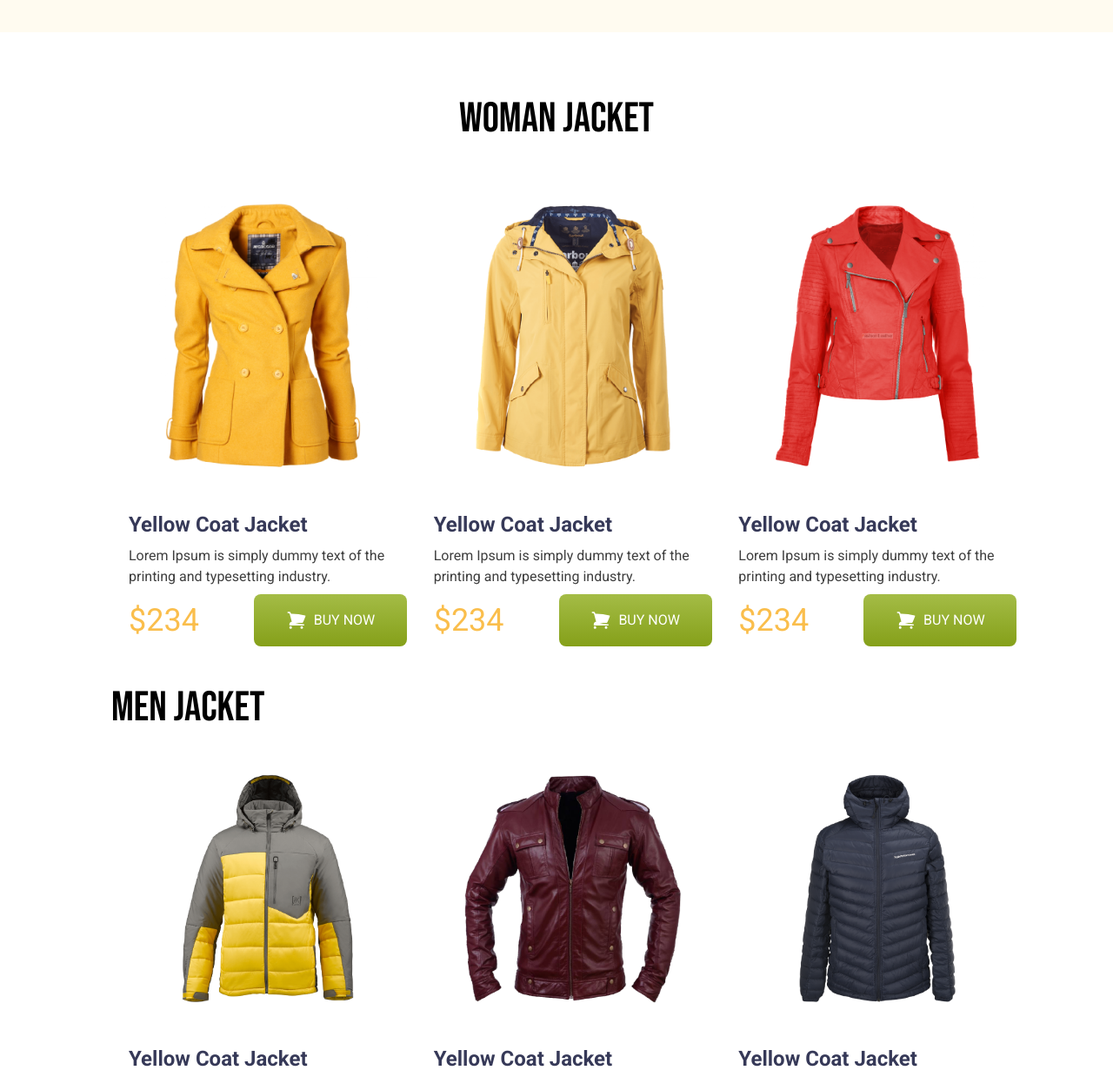
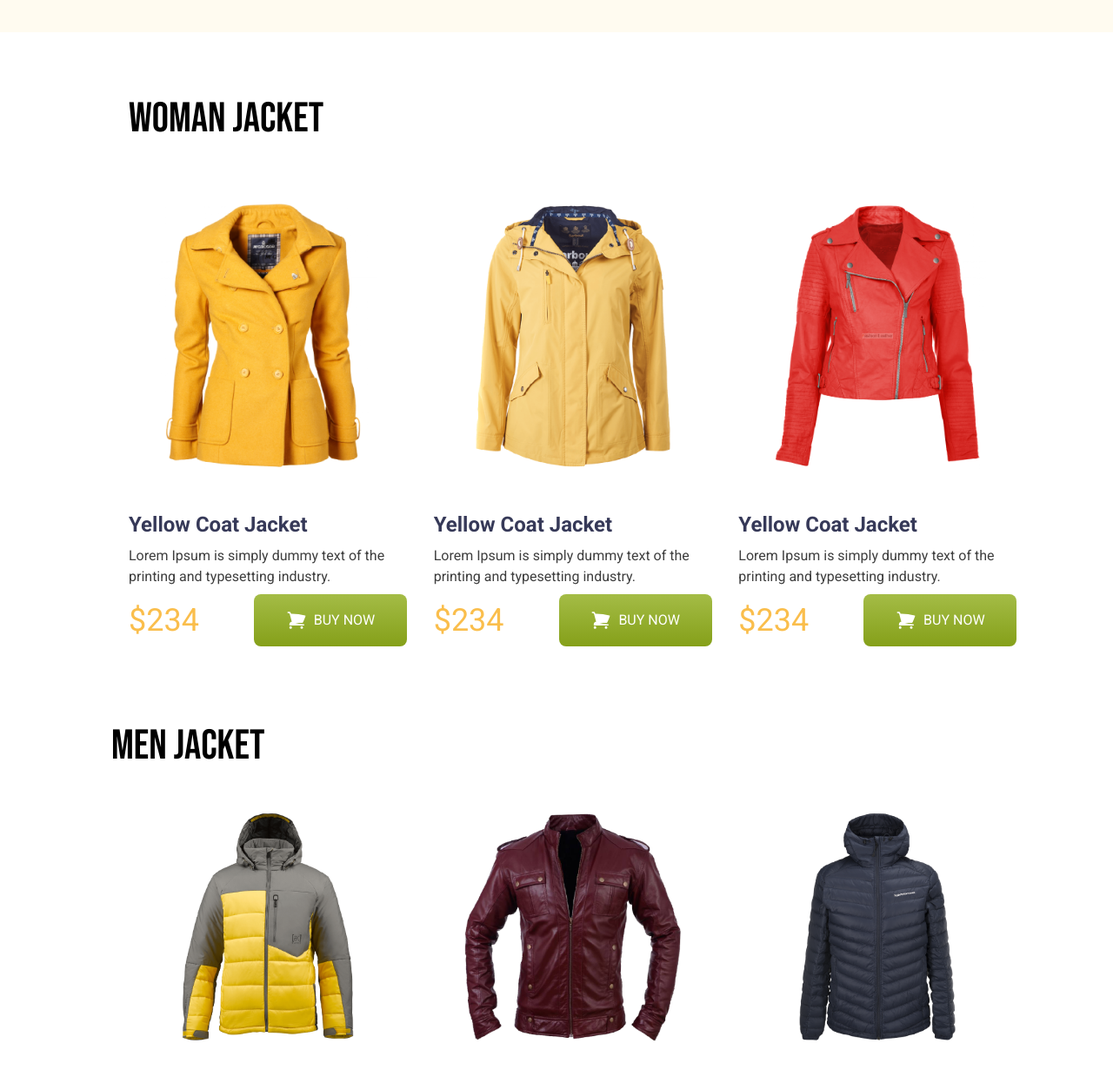
Before and after one commit to Shaon247on/My-Penguin-Fashion, a plain HTML site: page index.html in a window 1280 px wide. Shown: the part 542-1780 px from the top of the page at 87% size. Drawn offline with nearby package versions, Linux system fonts and the light colour scheme.

Commit message:
adjust the women section

```diff
--- a/index.html
+++ b/index.html
@@ -73,7 +73,7 @@
     <main class=" mx-32 mt-11">
         <section>
             <!-- start of woman section -->
-            <h1 class="p-5 text-[24px] md:text-[48px] font-babes text-center">WoMan Jacket</h1>
+            <h1 class="p-5 text-[24px] md:text-[48px] font-babes">WoMan Jacket</h1>
             <div class="grid grid-rows-1 md:grid-cols-3 gap-7 justify-center md:justify-normal">
                 <div class="card">
                     <div class="w-[360px] h-[565px] p-5">
@@ -142,7 +142,7 @@
         </section>
         <!-- end of woman section   -->
         <!-- start of men section -->
-        <section class="mt-5">
+        <section class="mt-16">
             <h1 class="text-[32px] md:text-[48px] font-babes">Men Jacket</h1>
             <div class="grid grid-rows-1 md:grid-cols-3 gap-7 justify-center md:justify-normal">
                 <div class="card">
```
